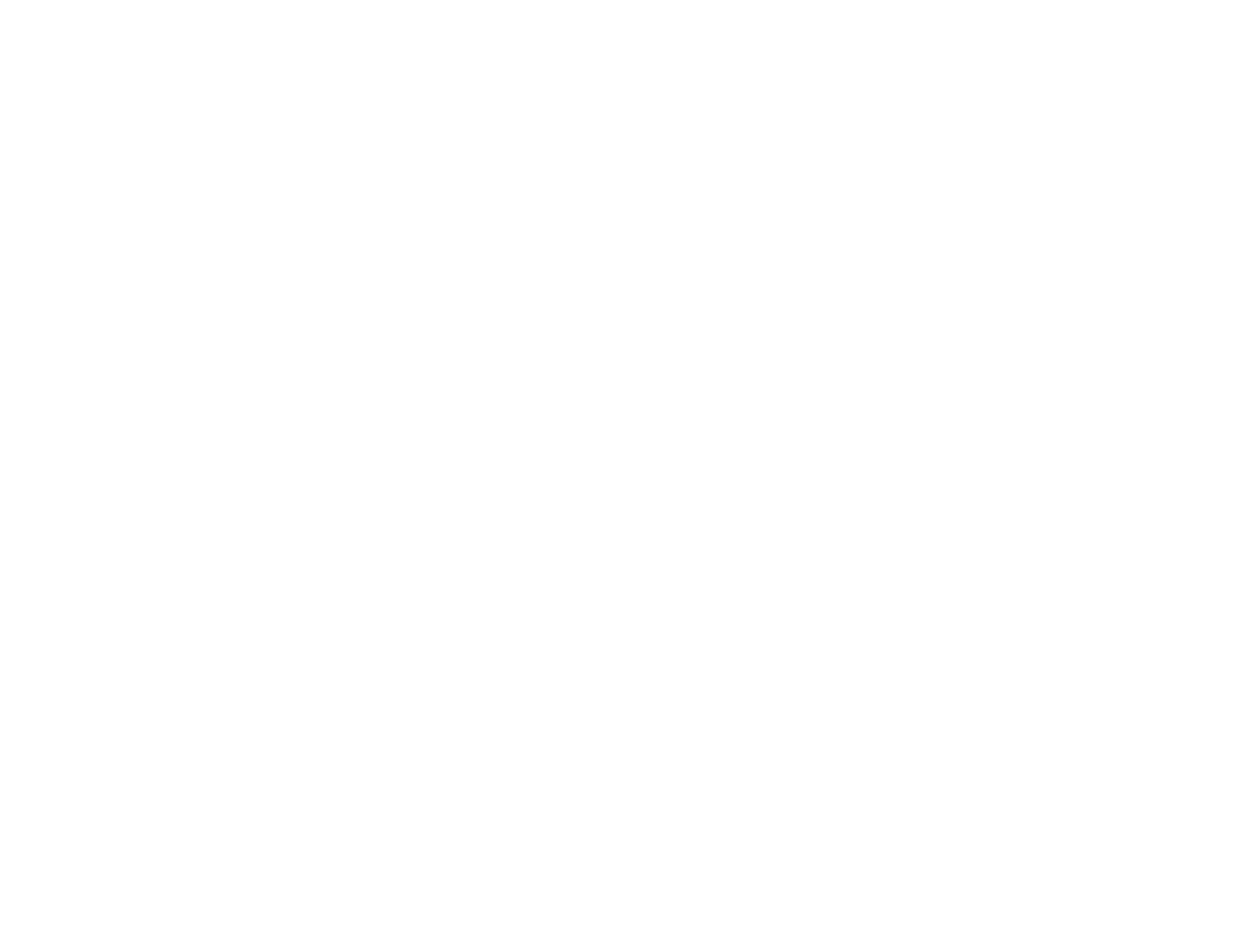
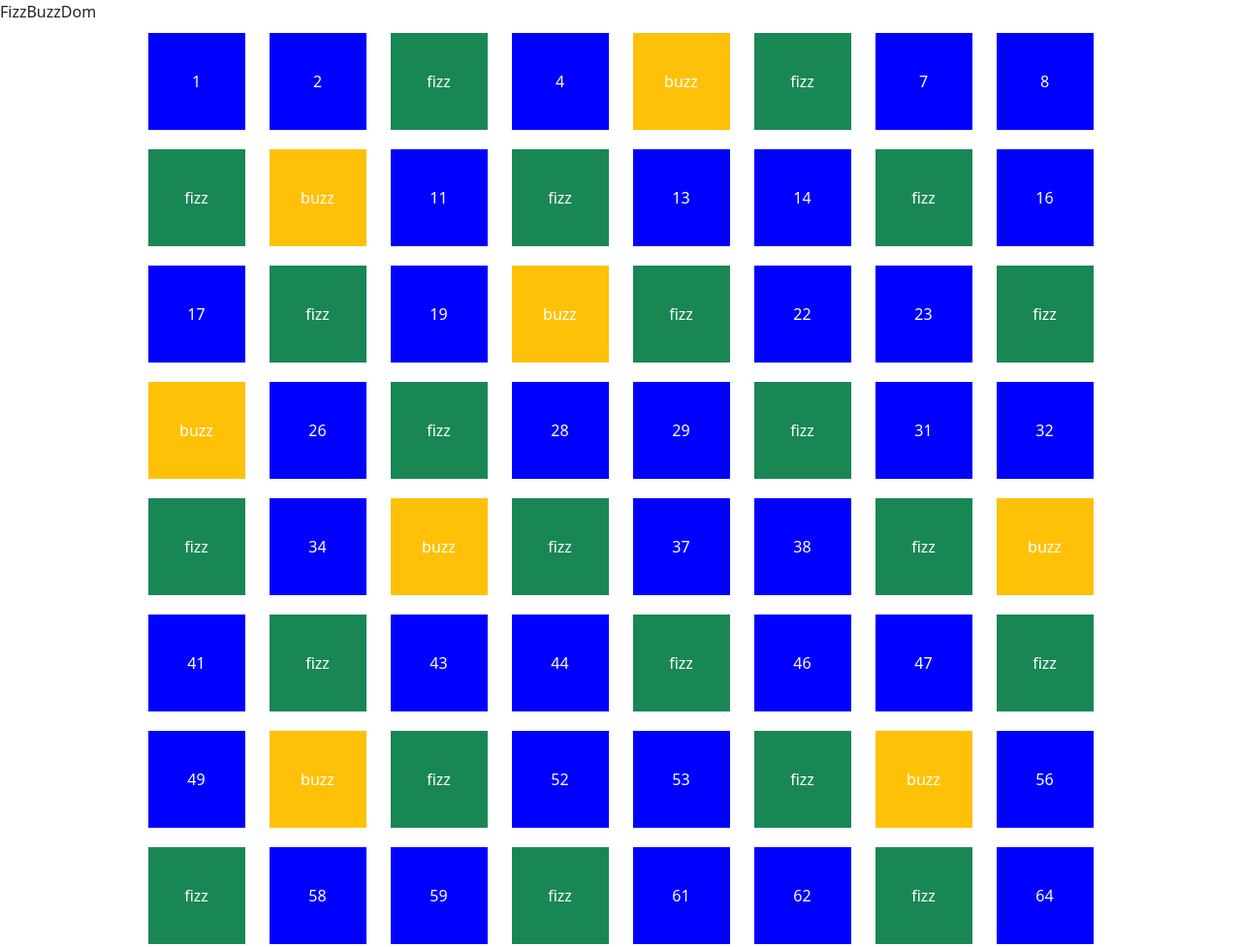
Before and after one commit to esseppi/js-fizzbuzzdom, a plain HTML site: page index.html in a window 1280 px wide. Shown: the top 977 px of the page at 97% size. Before the commit the page ends 800 px from the top, so only its background shows below. Drawn offline with nearby package versions, Linux system fonts and the light colour scheme.

Commit message:
fatto alla buona

```diff
--- a/css/style.css
+++ b/css/style.css
@@ -0,0 +1,7 @@
+.box {
+  background-color: blue;
+  color: white;
+  height: 100px;
+  width: 100px;
+  margin: 10px;
+}
--- a/index.html
+++ b/index.html
@@ -5,12 +5,29 @@
     <meta charset="UTF-8">
     <meta http-equiv="X-UA-Compatible" content="IE=edge">
     <meta name="viewport" content="width=device-width, initial-scale=1.0">
+    <link href="https://cdn.jsdelivr.net/npm/bootstrap@5.1.3/dist/css/bootstrap.min.css" rel="stylesheet"
+        integrity="sha384-1BmE4kWBq78iYhFldvKuhfTAU6auU8tT94WrHftjDbrCEXSU1oBoqyl2QvZ6jIW3" crossorigin="anonymous">
     <link rel="stylesheet" href="css/style.css">
     <title>Document</title>
 </head>
 
 <body>
+    <header>FizzBuzzDom</header>
+    <main>
 
+
+    </main>
+
+
+
+
+
+
+
+
+    <script src="https://cdn.jsdelivr.net/npm/bootstrap@5.1.3/dist/js/bootstrap.bundle.min.js"
+        integrity="sha384-ka7Sk0Gln4gmtz2MlQnikT1wXgYsOg+OMhuP+IlRH9sENBO0LRn5q+8nbTov4+1p" crossorigin="anonymous">
+    </script>
     <script src="script.js"></script>
 </body>
 
--- a/script.js
+++ b/script.js
@@ -0,0 +1,28 @@
+const main = document.querySelector('main')
+main.classList.add('container')
+main.style.margin = "auto"
+main.style.width = "80%"
+
+const row = document.createElement('div')
+main.append(row)
+row.className = "d-flex flex-row flex-wrap justify-content-around"
+
+
+
+for (let i = 1; i <= 100; i++) {
+    let fizz = 'fizz'
+    let buzz = 'buzz'
+    let fizzbuzz = fizz + buzz;
+if (i % 3 == 0) {
+element = `<div class="box d-flex bg-success justify-content-center align-items-center">${fizz}</div>`;
+row.innerHTML += element;
+} else if (i % 5 == 0) {
+element = `<div class="box d-flex bg-warning justify-content-center align-items-center">${buzz}</div>`;
+row.innerHTML += element;
+} else if (i % 5 && i % 3 == 0) {
+element = `<div class="box d-flex bg-danger justify-content-center align-items-center">${fizzbuzz}</div>`;
+row.innerHTML += element;
+} else {
+element = `<div class="box d-flex justify-content-center align-items-center">${i}</div>`;
+row.innerHTML += element;}
+}
```
